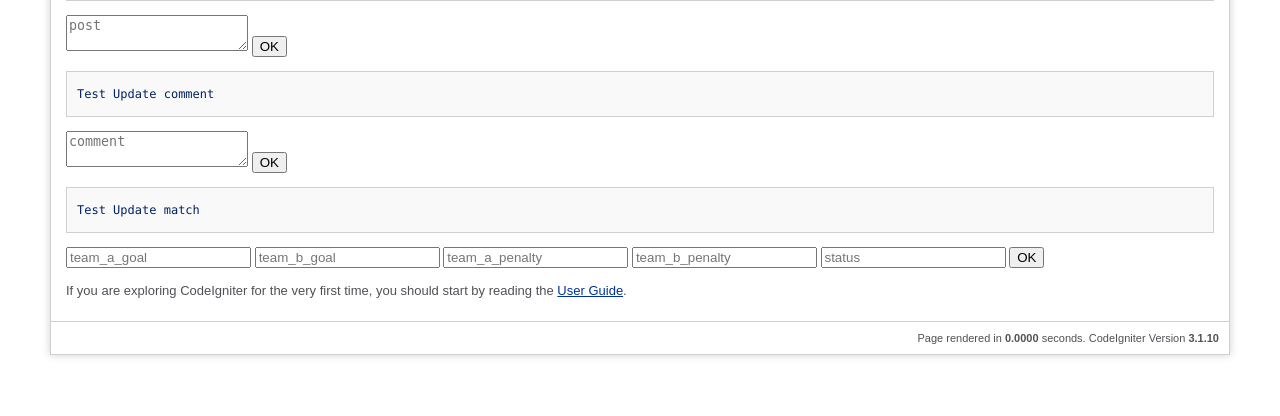
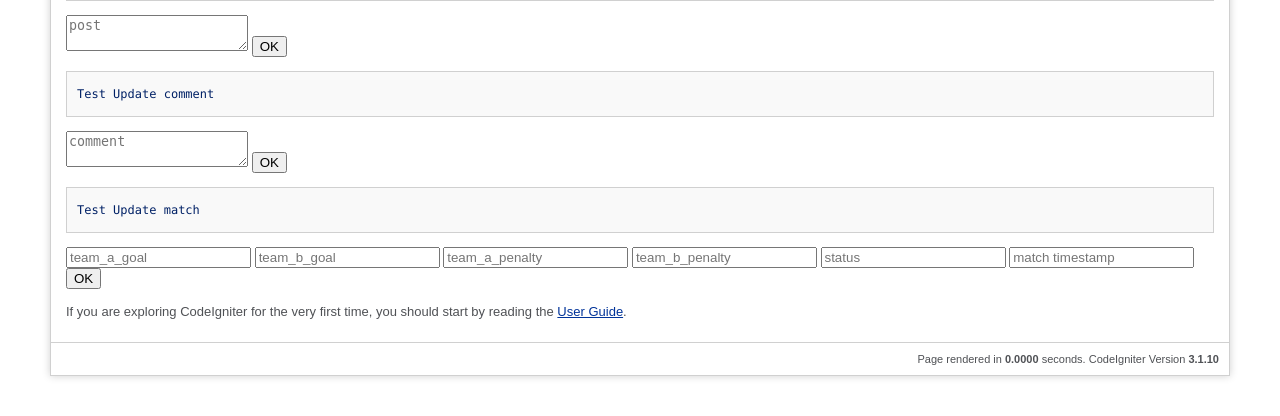
Before and after one commit to lyabs243/notify_caf_cl_cc_server, a CodeIgniter app: page /wordpress/ in a window 1280 px wide. Shown: the part 1759-2175 px from the top of the page. Before the commit the page ends 2117 px from the top, so only its background shows below. Run offline with CodeIgniter, Linux system fonts and the light colour scheme.

Commit message:
Update match date

```diff
--- a/application/controllers/Match.php
+++ b/application/controllers/Match.php
@@ -188,6 +188,7 @@ class Match extends NotifyController {
 		$data['team_a_penalty'] = $this->input->post('team_a_penalty');
 		$data['team_b_penalty'] = $this->input->post('team_b_penalty');
 		$data['status'] = $this->input->post('status');
+		$data['match_date'] = $this->input->post('match_date');
 
     	$result = $this->Match_model->update_match($id, $data);
 		if ($result) {
--- a/application/views/welcome_message.php
+++ b/application/views/welcome_message.php
@@ -206,6 +206,7 @@ defined('BASEPATH') OR exit('No direct script access allowed');
             <input name="team_a_penalty" type="text" placeholder="team_a_penalty">
             <input name="team_b_penalty" type="text" placeholder="team_b_penalty">
             <input name="status" type="text" placeholder="status">
+            <input name="match_date" type="text" placeholder="match timestamp">
             <input type="submit" value="OK">
         </form>
 
```
